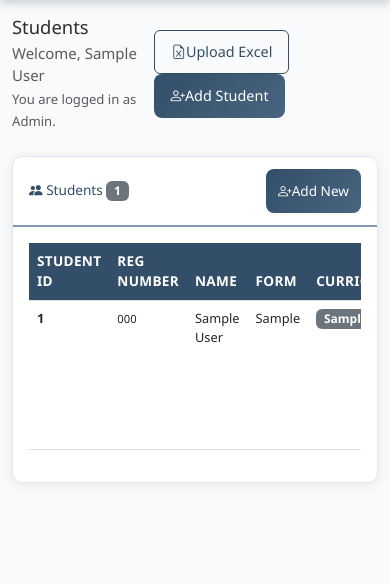
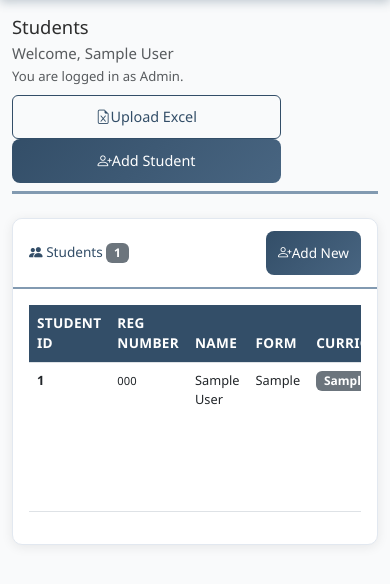
Before and after one commit to Hebert200124/Schoolbridge, a Flask app: page /staff/admin in a window 390 px wide. Shown: the part 64-648 px from the top of the page. Run offline with Flask 3, Linux system fonts and the light colour scheme; a user stored in the database is signed in; data comes from the database, SQL or seed files in the repository; tables that the repository leaves empty hold one stand-in row (values such as "Sample post").

Commit message:
Fix dashboard responsiveness and heading structure

```diff
--- a/static/css/style.css
+++ b/static/css/style.css
@@ -416,6 +416,8 @@ a:hover {
     border-bottom: 3px solid var(--accent);
     padding-bottom: 0.5rem;
     margin-bottom: 1.5rem;
+    flex-wrap: wrap;
+    gap: 0.5rem;
 }
 
 .border-left-primary { border-left: 4px solid var(--primary) !important; }
@@ -501,13 +503,6 @@ a:hover {
     .form-control, .form-select { padding: 0.7rem 0.9rem; font-size: 16px; }
     label.form-label { font-size: 0.9rem; }
 
-    table, .table {
-        display: block;
-        width: 100%;
-        overflow-x: auto;
-        -webkit-overflow-scrolling: touch;
-    }
-
     .d-flex.gap-2 { gap: 0.4rem !important; flex-wrap: wrap; }
 
     .container-fluid { padding-left: 0.75rem; padding-right: 0.75rem; }
--- a/templates/staff/admin/dashboard.html
+++ b/templates/staff/admin/dashboard.html
@@ -1,7 +1,7 @@
 {% extends "base.html" %}
 {% block title %}Admin Dashboard - SchoolBridge{% endblock %}
 {% block content %}
-<div class="d-flex justify-content-between align-items-center mb-4">
+<div class="page-header d-flex justify-content-between align-items-center mb-4">
     <div>
         <h4 class="mb-1">Students</h4>
         <p class="text-muted mb-0">Welcome, {{ current_user.full_name }}<br><small>You are logged in as Admin.</small></p>
--- a/templates/staff/principal/dashboard.html
+++ b/templates/staff/principal/dashboard.html
@@ -1,7 +1,7 @@
 {% extends "base.html" %}
 {% block title %}Principal Dashboard - SchoolBridge{% endblock %}
 {% block content %}
-<div class="d-flex justify-content-between align-items-center mb-4">
+<div class="page-header d-flex justify-content-between align-items-center mb-4">
     <div>
         <h4 class="mb-1">Students</h4>
         <p class="text-muted mb-0">Welcome, {{ current_user.full_name }}<br><small>You are logged in as Principal.</small></p>
--- a/templates/super_admin/dashboard.html
+++ b/templates/super_admin/dashboard.html
@@ -1,7 +1,7 @@
 {% extends "base.html" %}
 {% block title %}Super Admin Dashboard - SchoolBridge{% endblock %}
 {% block content %}
-<div class="d-flex justify-content-between align-items-center mb-4">
+<div class="page-header d-flex justify-content-between align-items-center mb-4">
     <div>
         <h4 class="mb-1">Super Admin Overview</h4>
         <p class="text-muted mb-0">Welcome, {{ current_user.full_name }}. Manage all campuses.</p>
```
Also changed, not shown: templates/staff/dashboard.html (+5 -2 lines).
